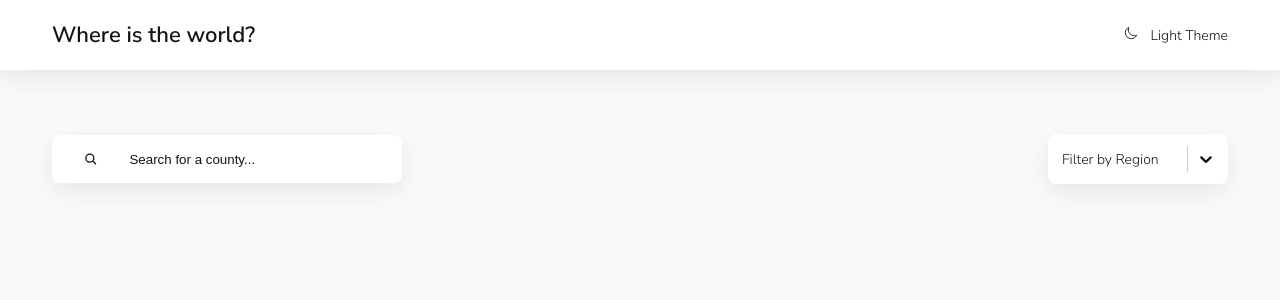
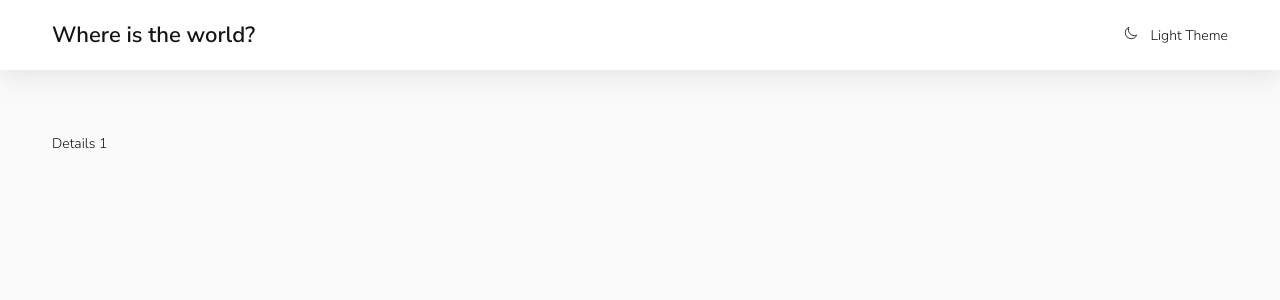
Before and after one commit to AlekseiBestuzhev/countries, a React (Create React App) app: page /#/country/1 in a window 1280 px wide. Shown: the top 300 px of the page. Built offline with nearby package versions, Linux system fonts and the light colour scheme; no server answers.

Commit message:
fix: download all countries on every GeneralPage visit

```diff
--- a/src/app/App.tsx
+++ b/src/app/App.tsx
@@ -10,19 +10,12 @@ import { CountryResponseType } from "app/types";
 
 export const App = () => {
 
-	const [countries, setCountries] = useState<CountryResponseType[]>([]);
-
 	return (
 		<>
 			<Header />
 			<Main>
 				<Routes>
-					<Route path="/" element={
-						<GeneralPage
-							countries={countries}
-							setCountries={setCountries}
-						/>}
-					/>
+					<Route path="/" element={<GeneralPage />} />
 					<Route path='/country/:name' element={<DetailsPage />} />
 					<Route path='/*' element={<NotFoundPage />} />
 				</Routes>
--- a/src/components/Controls.tsx
+++ b/src/components/Controls.tsx
@@ -1,11 +1,11 @@
-import { useState } from "react";
+import { FC } from "react";
 import styled from "styled-components";
 import { Search } from "components/Search";
 import { CustomSelect } from "components/CustomSelect";
 
 const options = [
 	{ value: 'Africa', label: 'Africa' },
-	{ value: 'America', label: 'America' },
+	{ value: 'Americas', label: 'Americas' },
 	{ value: 'Asia', label: 'Asia' },
 	{ value: 'Europe', label: 'Europe' },
 	{ value: 'Oceania', label: 'Oceania' }
@@ -24,10 +24,14 @@ const ControlsWrapper = styled.div`
 	}
 `;
 
-export const Controls = () => {
+type ControlsPropsType = {
+	search: string,
+	region: string,
+	setRegion: any,
+	setSearch: (search: string) => void
+}
 
-	const [search, setSearch] = useState('');
-	const [region, setRegion] = useState<any>('');
+export const Controls: FC<ControlsPropsType> = ({ search, region, setSearch, setRegion }) => {
 
 	return (
 		<ControlsWrapper>
--- a/src/index.tsx
+++ b/src/index.tsx
@@ -2,15 +2,15 @@ import ReactDOM from 'react-dom/client';
 import 'index.css';
 import { App } from 'app/App';
 import reportWebVitals from 'reportWebVitals';
-import { BrowserRouter } from 'react-router-dom';
+import { HashRouter } from 'react-router-dom';
 
 const root = ReactDOM.createRoot(
 	document.getElementById('root') as HTMLElement
 );
 root.render(
-	<BrowserRouter>
+	<HashRouter>
 		<App />
-	</BrowserRouter>
+	</HashRouter>
 );
 
 // If you want to start measuring performance in your app, pass a function
--- a/src/pages/GeneralPage.tsx
+++ b/src/pages/GeneralPage.tsx
@@ -1,28 +1,38 @@
 import { CountryResponseType, CardDataType } from "app/types";
+import { useNavigate } from "react-router-dom";
 import { Controls } from "components/Controls";
 import { CardSet } from "components/CardSet";
-import { useEffect, FC } from "react";
+import { useEffect, useState } from "react";
 import { countriesAPI } from "app/api";
 import { Card } from "components/Card";
-import { useNavigate } from "react-router-dom";
 
-type GeneralPagePropsType = {
-	countries: CountryResponseType[],
-	setCountries: (countries: CountryResponseType[]) => void
+const getFiltredCountries = (data: CountryResponseType[], search: string, region: string) => {
+	let newData = [...data];
+	if (search) {
+		newData = data.filter(el => el.name.common.toLowerCase().includes(search.toLowerCase()));
+	}
+	if (region) {
+		newData = data.filter(el => el.region === region);
+	}
+	return newData;
 }
 
-export const GeneralPage: FC<GeneralPagePropsType> = ({ countries, setCountries }) => {
+export const GeneralPage = () => {
 
 	const navigate = useNavigate();
 
 	useEffect(() => {
-		if (!countries.length) {
-			countriesAPI.getAll()
-				.then((res) => setCountries(res));
-		}
+		countriesAPI.getAll()
+			.then((res) => setCountries(res));
 	}, []);
 
-	const displayCountries = countries.map(el => {
+	const [countries, setCountries] = useState<CountryResponseType[]>([]);
+	const [search, setSearch] = useState('');
+	const [region, setRegion] = useState<any>('');
+	const regionValue = region?.value || '';
+	const filteredCountries = getFiltredCountries(countries, search, regionValue);
+
+	const displayCountries = filteredCountries.map(el => {
 
 		const cardData: CardDataType = {
 			img: el.flags.svg,
@@ -58,7 +68,12 @@ export const GeneralPage: FC<GeneralPagePropsType> = ({ countries, setCountries
 
 	return (
 		<>
-			<Controls />
+			<Controls
+				search={search}
+				region={region}
+				setSearch={setSearch}
+				setRegion={setRegion}
+			/>
 			<CardSet>
 				{displayCountries}
 			</CardSet>
```
